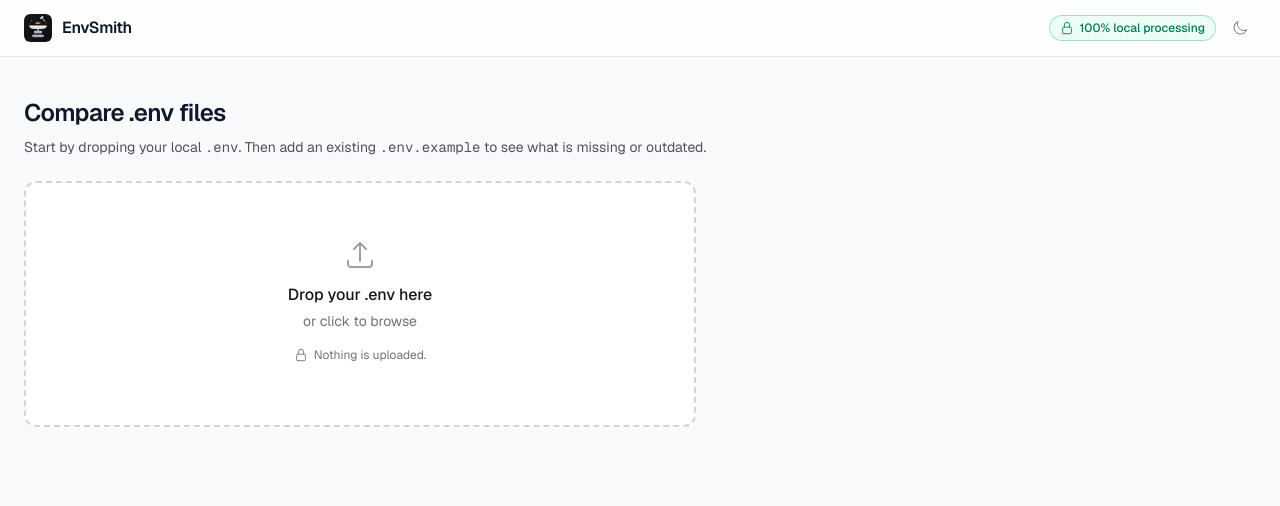
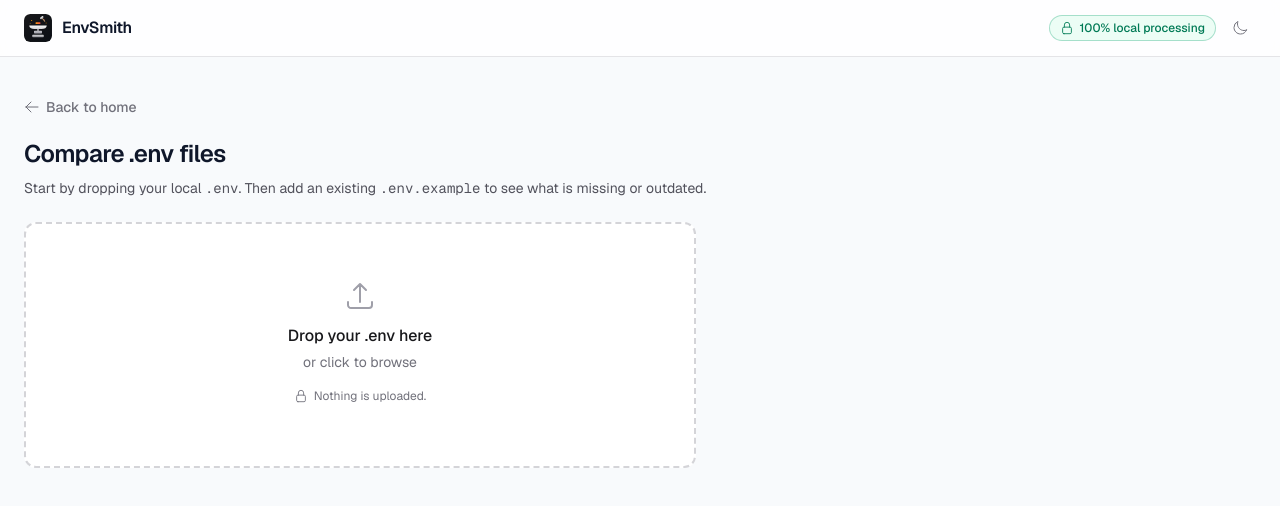
Before and after one commit to modeusweb/envsmith, a Next.js app: page / in a window 1280 px wide. Both pictures are taken after a click on the button "Compare .env files". Shown: the top 506 px of the page. Built offline with nearby package versions, Linux system fonts and the light colour scheme.

Commit message:
fix: add Back to home navigation in compare view

```diff
--- a/src/app/page.tsx
+++ b/src/app/page.tsx
@@ -50,7 +50,7 @@ export default function HomePage() {
     return (
       <>
         <Header />
-        <CompareOnlyView onFile={handleFile} />
+        <CompareOnlyView onFile={handleFile} onBack={() => setView("landing")} />
       </>
     );
   }
--- a/src/components/workspace/Workspace.tsx
+++ b/src/components/workspace/Workspace.tsx
@@ -6,6 +6,7 @@ import {
   ArrowsRightLeftIcon,
   ExclamationTriangleIcon,
   LockClosedIcon,
+  ArrowLeftIcon,
 } from "@heroicons/react/24/outline";
 import { VariablesTable } from "@/components/variables/VariablesTable";
 import { VariableEditor } from "@/components/variables/VariableEditor";
@@ -196,12 +197,22 @@ function Stat({ label, value }: { label: string; value: number }) {
 
 export function CompareOnlyView({
   onFile,
+  onBack,
 }: {
   onFile: (fileName: string, fileSize: number, content: string) => void;
+  onBack: () => void;
 }) {
   return (
     <main className="mx-auto max-w-7xl px-4 sm:px-6 flex-1 w-full py-10">
-      <h1 className="text-2xl font-semibold tracking-tight">Compare .env files</h1>
+      <button
+        type="button"
+        onClick={onBack}
+        className="inline-flex items-center gap-1.5 text-sm font-medium text-zinc-500 dark:text-zinc-400 hover:text-zinc-800 dark:hover:text-zinc-200 focus-visible:outline-2 focus-visible:outline-sky-500"
+      >
+        <ArrowLeftIcon className="size-4" aria-hidden />
+        Back to home
+      </button>
+      <h1 className="mt-4 text-2xl font-semibold tracking-tight">Compare .env files</h1>
       <p className="mt-2 text-sm text-zinc-600 dark:text-zinc-400">
         Start by dropping your local <span className="font-mono">.env</span>. Then add an existing{" "}
         <span className="font-mono">.env.example</span> to see what is missing or outdated.
```
